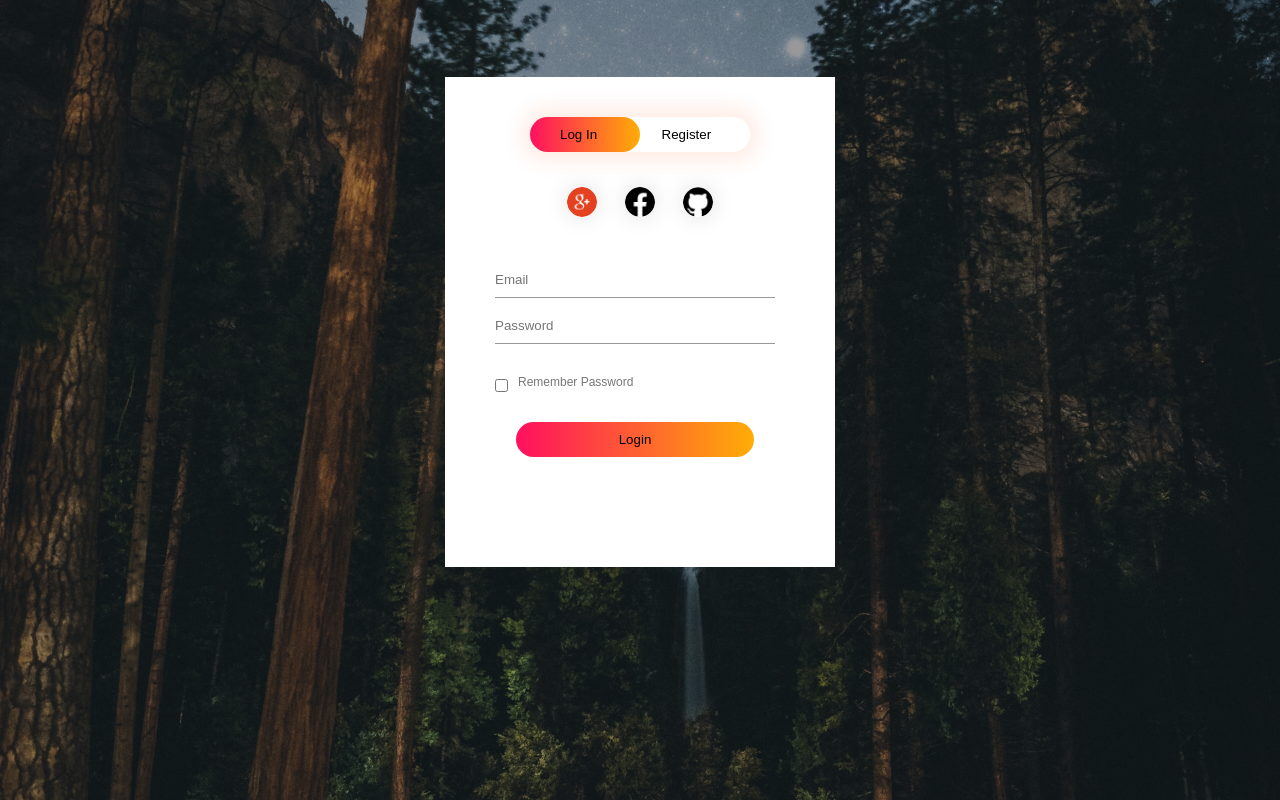
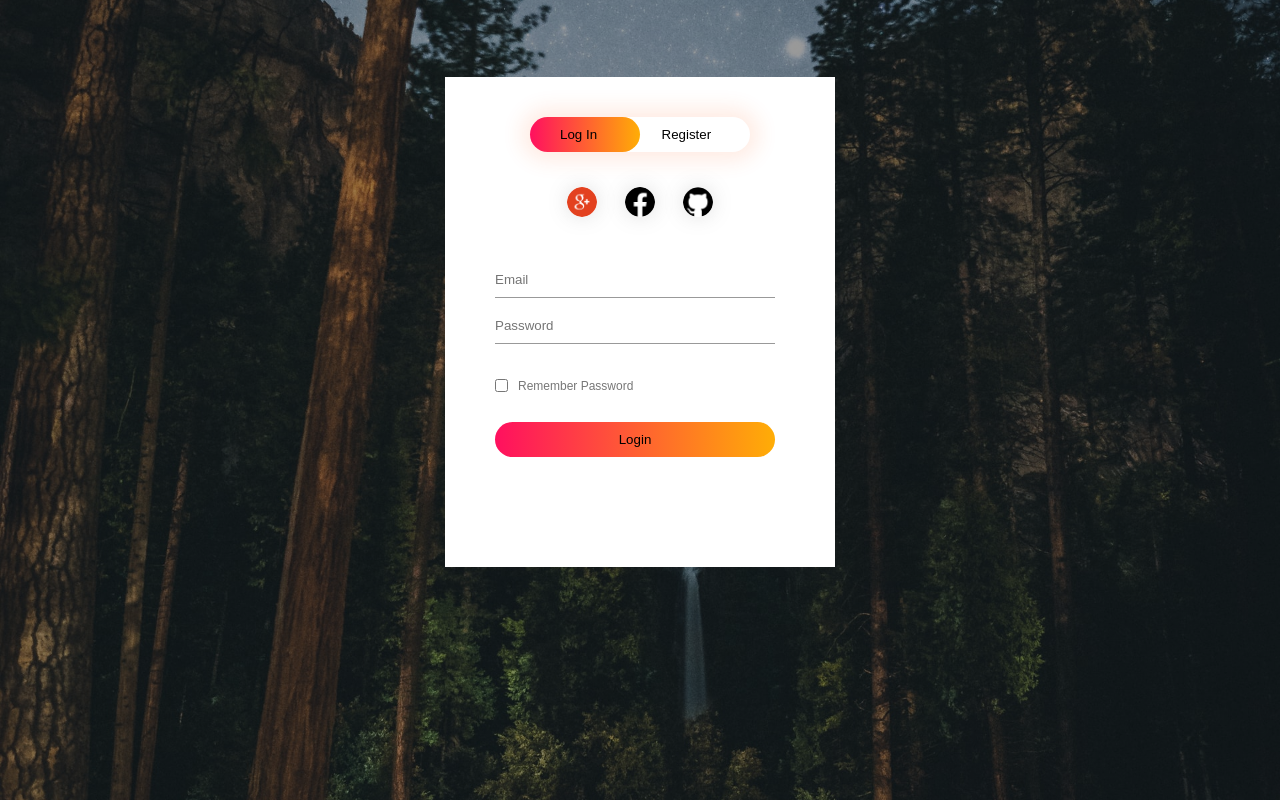
Before and after one commit to livingstonex/temp_signin, a PHP site: page / in a window 1280 px wide. Run offline with PHP 8.4, Linux system fonts and the light colour scheme.

Commit message:
Add files via upload

```diff
--- a/style.css
+++ b/style.css
@@ -84,7 +84,7 @@
 }
 
 .submit-btn{
-    width: 85%;
+    width: 100%;
     padding: 10px 30px;
     cursor: pointer;
     display: block;
@@ -102,7 +102,7 @@
 span{
     color: #777;
     font-size: 12px;
-    bottom: 68px;
+    bottom: 64px;
     position: absolute;
 }
 
```
